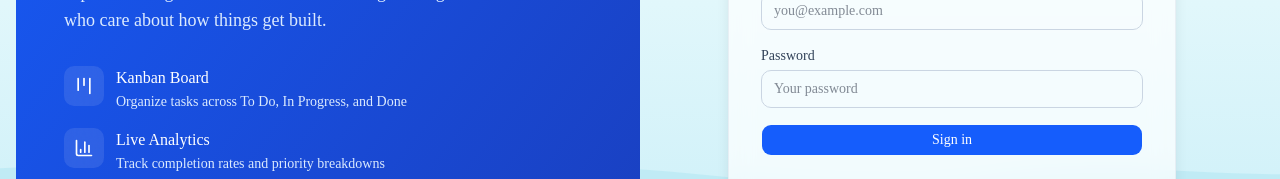
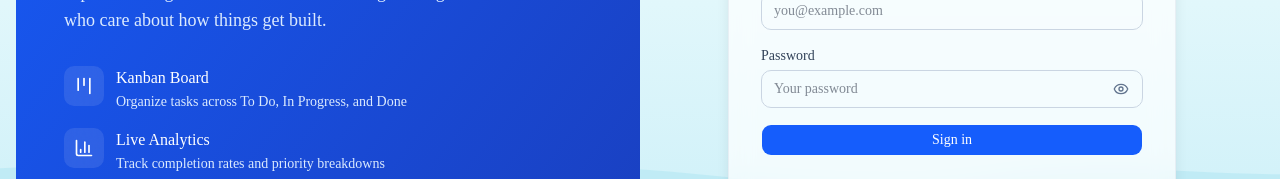
Before and after one commit to AbdulMueezMunassir/task-tracker, a Next.js app: page /login in a window 1280 px wide. Shown: the part 356-535 px from the top of the page. Built offline with nearby package versions, Linux system fonts and the light colour scheme.

Commit message:
feat(auth): add password visibility toggle to login and signup
- Add eye icon toggle for password fields
- Support Eye/EyeOff icon states
- Add confirm password eye toggle
- Add autoComplete attributes for password managers

```diff
--- a/src/app/(auth)/login/page.tsx
+++ b/src/app/(auth)/login/page.tsx
@@ -1,8 +1,8 @@
 "use client";
 
-import { useActionState } from "react";
+import { useActionState, useState } from "react";
 import Link from "next/link";
-import { CheckCircle2, Kanban, BarChart3, Shield } from "lucide-react";
+import { CheckCircle2, Kanban, BarChart3, Shield, Eye, EyeOff } from "lucide-react";
 import { loginAction, type AuthState } from "@/lib/actions/auth";
 import { Button } from "@/components/ui/button";
 
@@ -31,12 +31,12 @@ export default function LoginPage() {
     loginAction,
     initialState
   );
+  const [showPassword, setShowPassword] = useState(false);
 
   return (
     <div className="min-h-screen w-full grid lg:grid-cols-2">
-      {/* LEFT: Intro Section — Hidden on mobile, full height on desktop */}
+      {/* LEFT: Intro */}
       <div className="hidden lg:flex flex-col justify-between p-12 bg-gradient-to-br from-blue-600 to-blue-800 text-white min-h-screen">
-        {/* Brand */}
         <div className="flex items-center gap-3">
           <div className="h-10 w-10 rounded-xl bg-white/20 backdrop-blur-sm flex items-center justify-center font-bold text-lg">
             K
@@ -47,7 +47,6 @@ export default function LoginPage() {
           </div>
         </div>
 
-        {/* Hero */}
         <div className="space-y-8 max-w-md">
           <div>
             <h1 className="text-4xl font-bold tracking-tight leading-tight">
@@ -59,7 +58,6 @@ export default function LoginPage() {
             </p>
           </div>
 
-          {/* Features */}
           <div className="space-y-4">
             {features.map((feature) => {
               const Icon = feature.icon;
@@ -80,17 +78,15 @@ export default function LoginPage() {
           </div>
         </div>
 
-        {/* Footer */}
         <div className="flex items-center gap-2 text-sm text-blue-100">
           <CheckCircle2 className="h-4 w-4" />
           <span>Built with Next.js, Prisma, and Supabase</span>
         </div>
       </div>
 
-      {/* RIGHT: Auth Section — Full height */}
+      {/* RIGHT: Auth */}
       <div className="flex items-center justify-center p-6 lg:p-12 min-h-screen">
         <div className="w-full max-w-md">
-          {/* Mobile Brand */}
           <div className="lg:hidden flex items-center gap-3 mb-8">
             <div className="h-10 w-10 rounded-xl bg-blue-600 text-white flex items-center justify-center font-bold text-lg">
               K
@@ -124,6 +120,7 @@ export default function LoginPage() {
                   name="email"
                   type="email"
                   required
+                  autoComplete="email"
                   className="w-full rounded-lg border border-slate-300 px-3 py-2 text-sm focus:outline-none focus:ring-2 focus:ring-blue-500 focus:border-blue-500 transition-all"
                   placeholder="you@example.com"
                 />
@@ -136,14 +133,29 @@ export default function LoginPage() {
                 >
                   Password
                 </label>
+                <div className="relative">
                   <input
                     id="password"
                     name="password"
-                  type="password"
+                    type={showPassword ? "text" : "password"}
                     required
-                  className="w-full rounded-lg border border-slate-300 px-3 py-2 text-sm focus:outline-none focus:ring-2 focus:ring-blue-500 focus:border-blue-500 transition-all"
+                    autoComplete="current-password"
+                    className="w-full rounded-lg border border-slate-300 px-3 py-2 pr-10 text-sm focus:outline-none focus:ring-2 focus:ring-blue-500 focus:border-blue-500 transition-all"
                     placeholder="Your password"
                   />
+                  <button
+                    type="button"
+                    onClick={() => setShowPassword((v) => !v)}
+                    className="absolute right-2 top-1/2 -translate-y-1/2 p-1.5 rounded-md text-slate-500 hover:text-slate-700 hover:bg-slate-100 transition-colors"
+                    aria-label={showPassword ? "Hide password" : "Show password"}
+                  >
+                    {showPassword ? (
+                      <EyeOff className="h-4 w-4" />
+                    ) : (
+                      <Eye className="h-4 w-4" />
+                    )}
+                  </button>
+                </div>
               </div>
 
               {state.error && (
--- a/src/app/(dashboard)/settings/page.tsx
+++ b/src/app/(dashboard)/settings/page.tsx
@@ -45,7 +45,8 @@ export default function SettingsPage() {
             <Input
               id="name"
               name="name"
-              defaultValue={userName}
+              value={userName}
+              onChange={(e) => setUserName(e.target.value)}
               placeholder="Your name"
               required
               className="focus:ring-blue-500 focus:border-blue-500"
--- a/src/components/organisms/MobileNav.tsx
+++ b/src/components/organisms/MobileNav.tsx
@@ -53,7 +53,7 @@ export function MobileNav() {
 
           {/* Sidebar Panel — Full height, solid white */}
           <aside
-            className="absolute left-0 top-0 h-screen w-72 flex flex-col shadow-2xl"
+            className="absolute left-0 top-0 h-full w-72 flex flex-col shadow-2xl"
             style={{ backgroundColor: "#ffffff" }}
           >
             {/* Header: Brand + Close (Fixed at Top) */}
@@ -107,7 +107,7 @@ export function MobileNav() {
             </nav>
 
             {/* Logout (Fixed at Bottom) */}
-            <div className="p-4 border-t border-slate-200">
+            <div className="p-4 pb-[max(1rem,env(safe-area-inset-bottom))] border-t border-slate-200">
               <form action={logoutAction}>
                 <button
                   type="submit"
--- a/src/lib/actions/profile.ts
+++ b/src/lib/actions/profile.ts
@@ -6,7 +6,7 @@ import { prisma } from "@/lib/prisma";
 import { z } from "zod";
 
 const profileSchema = z.object({
-  name: z.string().min(2).max(50),
+  name: z.string().min(2, "Name must be at least 2 characters").max(50),
 });
 
 export type ProfileState = {
@@ -35,9 +35,13 @@ export async function updateProfileAction(
 
   try {
     // Update Supabase auth metadata
-    await supabase.auth.updateUser({
+    const { error: authError } = await supabase.auth.updateUser({
       data: { name: parsed.data.name },
     });
+
+    if (authError) {
+      return { error: authError.message };
+    }
 
     // Update Prisma user
     await prisma.user.update({
@@ -45,8 +49,11 @@ export async function updateProfileAction(
       data: { name: parsed.data.name },
     });
 
+    // Revalidate ALL paths to clear cache
+    revalidatePath("/", "layout");
     revalidatePath("/settings");
     revalidatePath("/dashboard");
+
     return { success: "Profile updated successfully" };
   } catch (err) {
     console.error(err);
```
Lines whose indentation alone changed are shown as unchanged.
